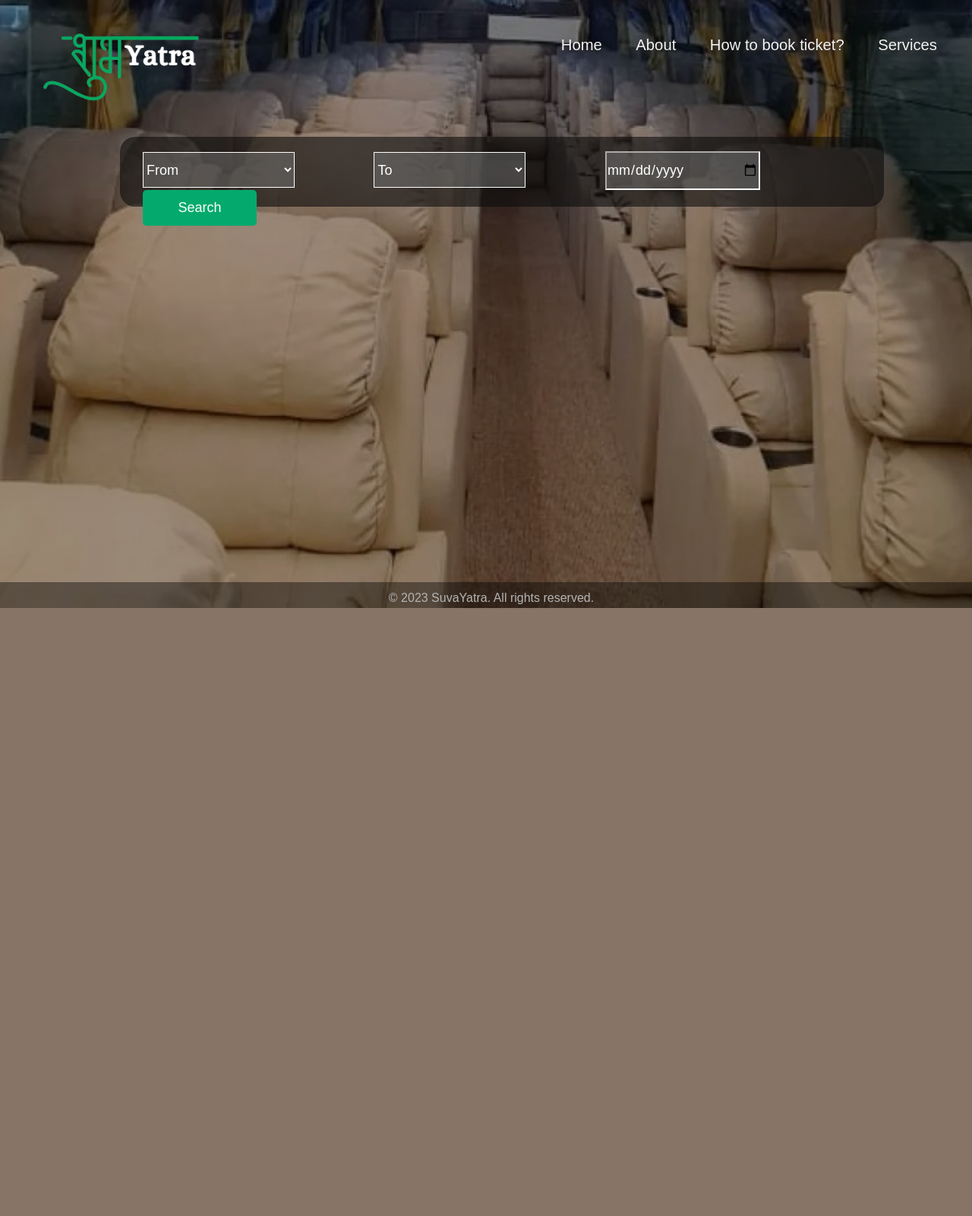
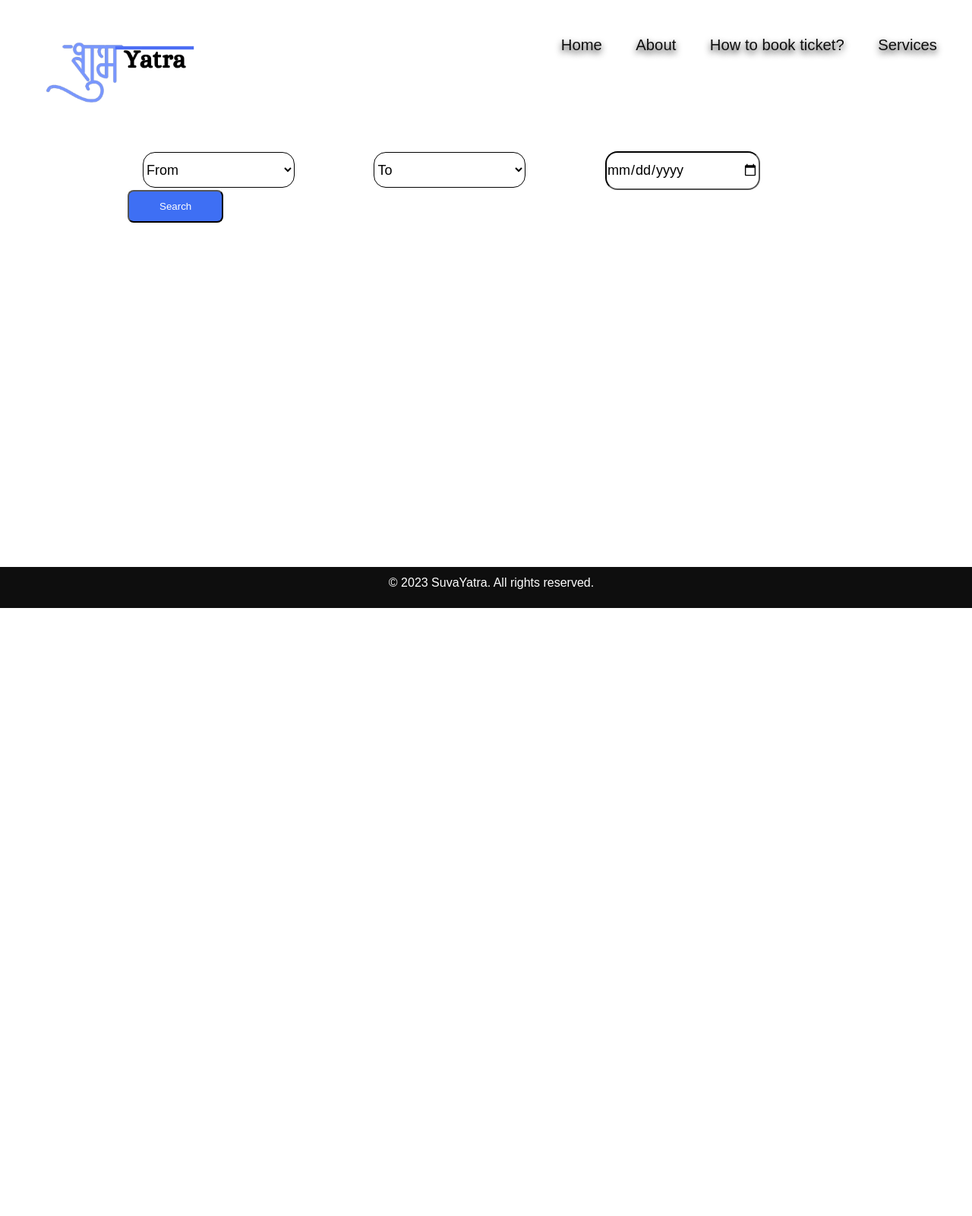
Before and after one commit to Priyanka-Kadel/Bus-Ticket-Booking-System, a Django app: page /backend/booking/ in a window 1280 px wide. Shown: the whole page at 76% size. Before the commit the page ends 800 px from the top, so only its background shows below. Run offline with Django 5.2, Linux system fonts and the light colour scheme; data that the repository does not hold is empty.

Commit message:
Change in frontend of bookings, seat,and passengerdetails

```diff
--- a/static/css/booking.css
+++ b/static/css/booking.css
@@ -8,16 +8,22 @@
 /* Body styles */
 body {
     overflow: hidden;
+    height: 100%;
+    margin: 0;
+    overflow-y: auto; /* Set overflow-y to auto for vertical scrollbar */
+    overflow-x: hidden; /* Set overflow-x to hidden to hide horizontal scrollbar */
 }
 
 /* Main container styles */
 .main {
-    background-image: linear-gradient(rgba(0, 0, 0, 0.40), rgba(0, 0, 0, 0.40)), url('/static/images/bgs.jpg');
-    height: 100vh;
+    /* background-image: linear-gradient(rgba(0, 0, 0, 0.40), rgba(0, 0, 0, 0.40)), url('/static/images/bgs.jpg'); */
+    height: 200vh;
     width: 100%;
     background-position: center;
     background-size: cover;
     position: relative;
+    background-color:#ffffff;
+    min-height: 100vh;
 }
 
 /* Logo container styles */
@@ -30,7 +36,7 @@ body {
 
 /* Logo styles */
 .logo {
-    max-width: 219px;
+    max-width: 225px;
     height: auto;
 }
 
@@ -66,7 +72,7 @@ body {
 /* Styling for navigation links */
 .navbar ul li a {
     text-decoration: none;
-    color: #f2f2f2;
+    color: #0e0e0e;
     transition: color 0.5s;
 }
 
@@ -89,7 +95,7 @@ body {
 
 /* Grey panel styles */
 .grey-panel {
-    background-color: rgba(13, 13, 13, 0.6);
+    background-color: #ffffff;
     position: absolute;
     top: 180px;
     left: 158px;
@@ -104,7 +110,7 @@ body {
     padding: 8px;
     border: none;
     border-radius: 4px;
-    background-color: white;
+    background-color: rgba(0, 0, 0, 0.5);
     color: #0e0e0e;
     font-size: 30px;
     cursor: pointer;
@@ -120,39 +126,48 @@ body {
     text-align: center;
     padding: 7px;
     position: fixed;
-    bottom: -20px;
+
     left: 0;
     height: 40px;
-    background-color: rgba(0, 0, 0, 0.4);
+    background-color:#0e0e0e;
+    /* position: absolute; */
+    /* bottom: -137px; */
+    bottom: 0;
+    width: 100%;
+    padding-bottom: -10px;
 }
 
 /* Footer text styles */
 .footer-panel p {
-    color: #b4b4b4;
+    color:white;
     margin: 5px 0;
 }
 /* Select box styles for 'From' */
 .custom-select[name="from_location"] {
-    background-color:rgba(116, 116, 116, 0.5); /* Transparent black background */
-    color: #ffffff; /* Set the text color to make it visible on the dark background */
+    background-color:#ffffff; /* Transparent black background */
+    color: black; /* Set the text color to make it visible on the dark background */
     font-size: 18px;
-    border-color: #ffffff;
+    border-color: black;
+    border-radius: 16px;
+
 }
 
 /* Select box styles for 'To' */
 .custom-select[name="to_location"] {
-    background-color:rgba(116, 116, 116, 0.5);
-    color: #ffffff; /* Set the text color to make it visible on the dark background */
+    background-color:#ffffff;
+    color: black; /* Set the text color to make it visible on the dark background */
     font-size: 18px;
-    border-color: #ffffff;
+    border-color: black;
+    border-radius: 16px;
 }
 
 /* Date input styles */
 .custom-date {
-    background-color:rgba(116, 116, 116, 0.5);
-    color: #ffffff; /* Set the text color to make it visible on the dark background */
+    background-color:#ffffff;
+    color: black; /* Set the text color to make it visible on the dark background */
     font-size: 18px;
-    border-color: #ffffff;
+    border-color: black;
+    border-radius: 16px;
 }
 /* Select box styles for 'From' */
 .custom-select[name="from_location"]:focus {
@@ -175,17 +190,13 @@ body {
 }
 /* Search button styles */
 .search-button {
-    background-color: #04AA6D;
-    color: #ffffff;
-    border: none;
-    padding: 10px 20px;
-    font-size: 18px;
-    cursor: pointer;
-    margin-left: 20px;
-    width: 150px;
-    height: 47px;
-    border: #ffffff;
-    border-radius: 5px;
+    display: inline-block;
+    background-color: #3e6ff4;
+    color: #fff;
+    padding: .75rem 2.5rem;
+    font-weight: var(--font-semi);
+    border-radius: .5rem;
+    transition: all .3s;
 }
 /* Black panel styles */
 .black-panel1 {
@@ -193,22 +204,25 @@ body {
     top: 290px;
     left: 158px;
     width: 50%;
-    height: 12%;
-    background-color: rgba(0, 0, 0, 0.5);
+    height: 50%;
+    background-color:#ffffff;
     border-radius: 12px;
-    border: 1.3px solid white;
+    border: 1.3px solid black; /* This line sets the border */
     display: none;
-  }
+}
+
+
+
 
   .black-panel1 .panel-text {
-    color: #ffffff;
+    color:#0e0e0e;
     font-size: 18px;
     margin: 10px;
   }
   .black-panel1 .p1 {
     margin-top: 14px;
     font-size: 17px;
-    color: #ffffff;
+    color:#0e0e0e;
     position: relative;
   }
 
@@ -250,7 +264,7 @@ body {
     position: relative;
     top: -100px;
     font-size: 14.5px;
-    color: #04AA6D;
+    color: #ffffff;
   }
 
 .black-panel2 {
@@ -259,7 +273,7 @@ body {
     left: 158px;
     width: 50%;
     height: 11%;
-    background-color: rgba(0, 0, 0, 0.5);
+    background-color:#0e0e0e;
     border-radius: 12px;
 }
 .black-panel3 {
@@ -268,7 +282,7 @@ body {
     left: 158px;
     width: 50%;
     height: 11%;
-    background-color: rgba(0, 0, 0, 0.5);
+    background-color:#0e0e0e;
     border-radius: 12px;
 }
 .black-panel4 {
--- a/templates/booking.html
+++ b/templates/booking.html
@@ -66,7 +66,9 @@
         {% for route in routes %}
             <div class="route-info">
                 <p class="panel-text p1">
-                    <strong style="color: white;">Route Name:</strong> <a href="{% url 'seats' route.id %}" style="color: white;">{{ route.route.route_name }}</a>
+
+                    <strong style="color:black;">Route Name:</strong>
+                    <a href="{% url 'seats' route.id %}" style="color:black;">{{ route.route.route_name }}</a>
                 </p>
                 <p class="panel-text p3"><strong>Bus Number:</strong> {{ route.bus.bus_number }}</p>
                 <p class="panel-text p2"><strong>Location:</strong> {{ route.route.from_location }}-{{ route.route.to_location }}</p>
@@ -80,6 +82,7 @@
         <p>No routes found.</p>
     {% endif %}
 </div>
+
 
         <!-- Footer panel -->
         <div class="footer-panel">
```
Also changed, not shown: static/css/passenger_details.css (+27 -22 lines), static/css/payment.css (+8 -25 lines), static/css/seats.css (+32 -26 lines), static/images/logo.png, static/images/p.png (deleted).
